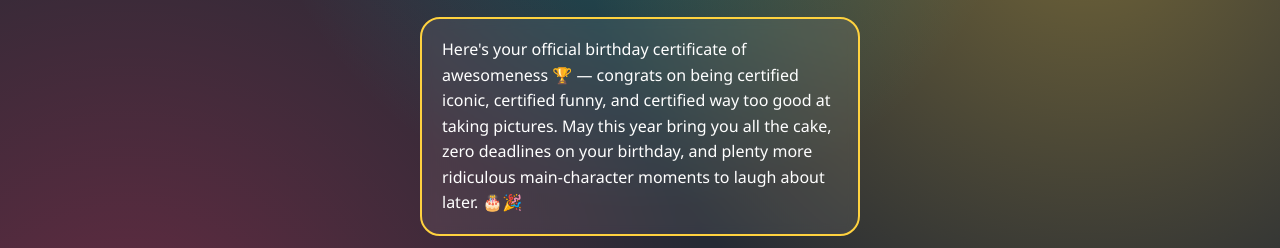
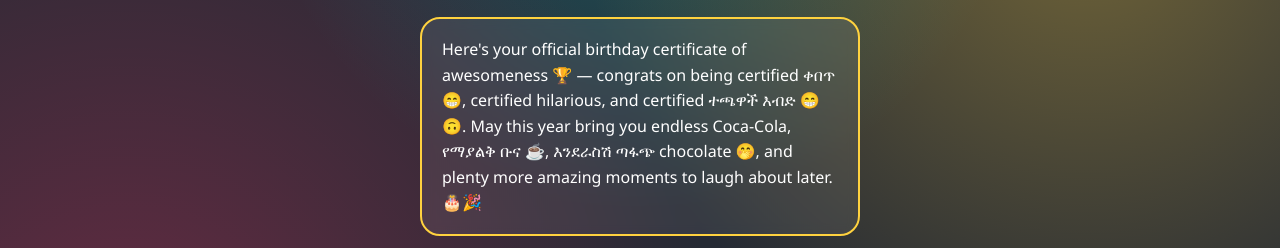
Before and after one commit to kibreab24/birthday, a plain HTML site: page gifts.html in a window 1280 px wide. Shown: the part 256-504 px from the top of the page. Drawn offline with Linux system fonts and the light colour scheme.

Commit message:
Revise birthday certificate text and emojis
Updated birthday certificate message with new phrases and emojis.

```diff
--- a/gifts.html
+++ b/gifts.html
@@ -136,11 +136,13 @@
   <h1>You made it <span class="accent">Hewi!</span></h1>
 
   <div class="note">
-    Here's your official birthday certificate of awesomeness 🏆 —
-    congrats on being certified iconic, certified funny, and certified way too good at taking pictures.
-    May this year bring you all the cake, zero deadlines on your birthday, and plenty more
-    ridiculous main-character moments to laugh about later. 🎂🎉
+    Here's your official birthday certificate of awesomeness 🏆 — congrats on being certified ቀበጥ😁,
+    certified hilarious, and certified ተጫዋች እብድ 😁🙃.
+    May this year bring you endless Coca-Cola, የማያልቅ ቡና ☕,
+    እንደራስሽ ጣፋጭ chocolate 🤭, and plenty more amazing moments to laugh about later. 🎂🎉
   </div>
+
+
 
   <div class="gift-row">
     <span>🎂</span><span>🎉</span><span>🏆</span><span>🎁</span>
```
